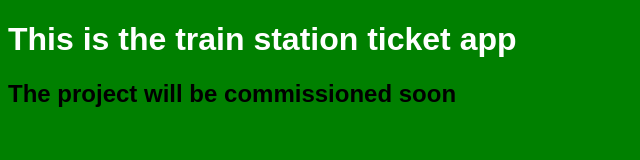
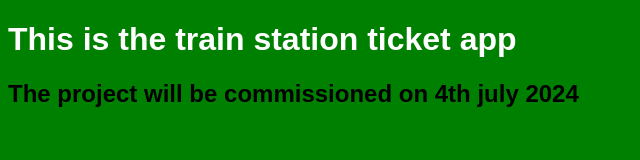
Before and after one commit to zubbysuprano/ticketapp, a plain HTML site: page index.html in a window 1280 px wide. Shown: the whole page, without its empty margins (0-640 px from the left). Drawn offline with Linux system fonts and the light colour scheme.

Commit message:
the commissioning date changed

```diff
--- a/index.html
+++ b/index.html
@@ -15,7 +15,7 @@
 
 	<body>
 	<h1>This is the train station ticket app</h1>
-	<h2>The project will be commissioned soon</h2>
+	<h2>The project will be commissioned on 4th july 2024</h2>
 
 	</body>
 </html>
```
